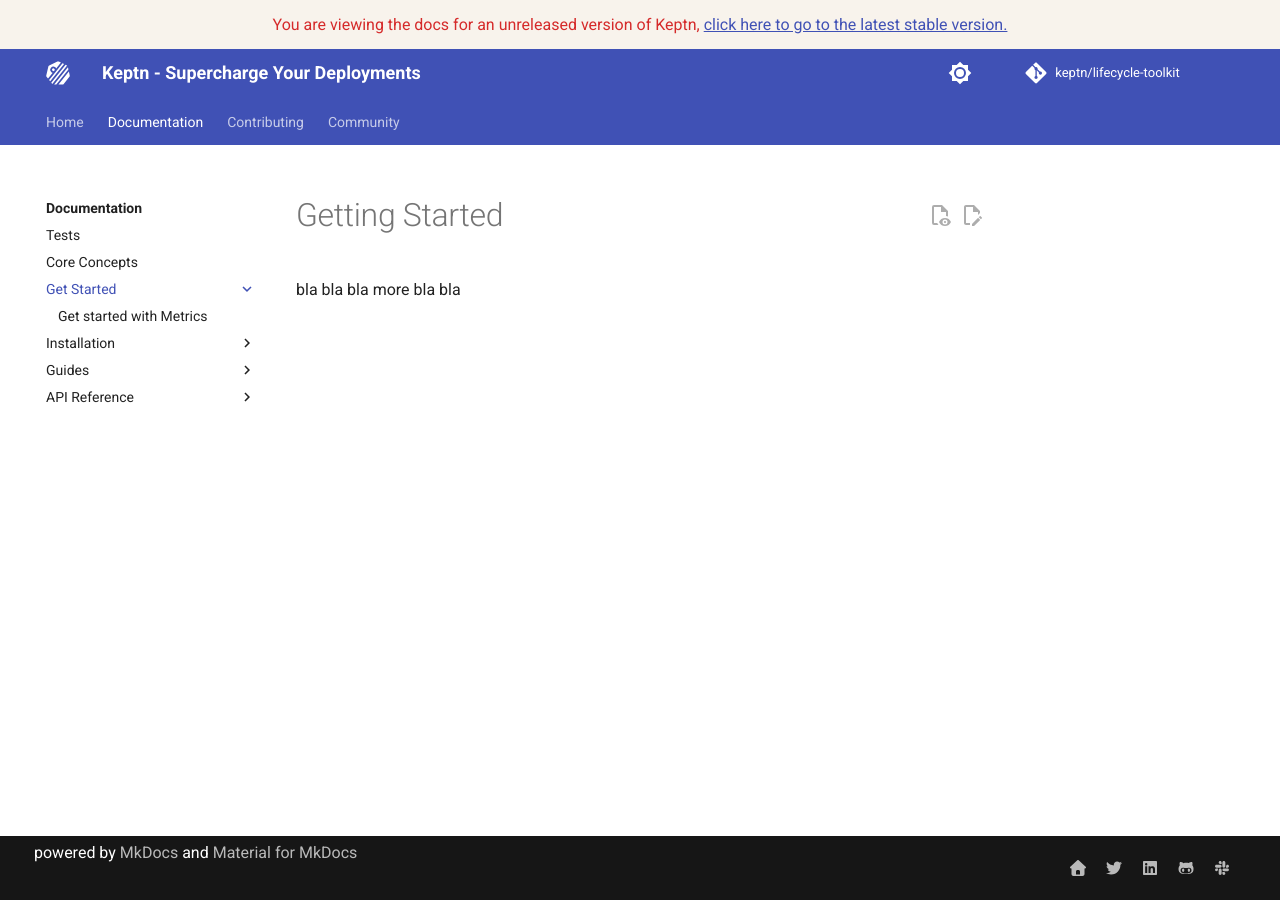
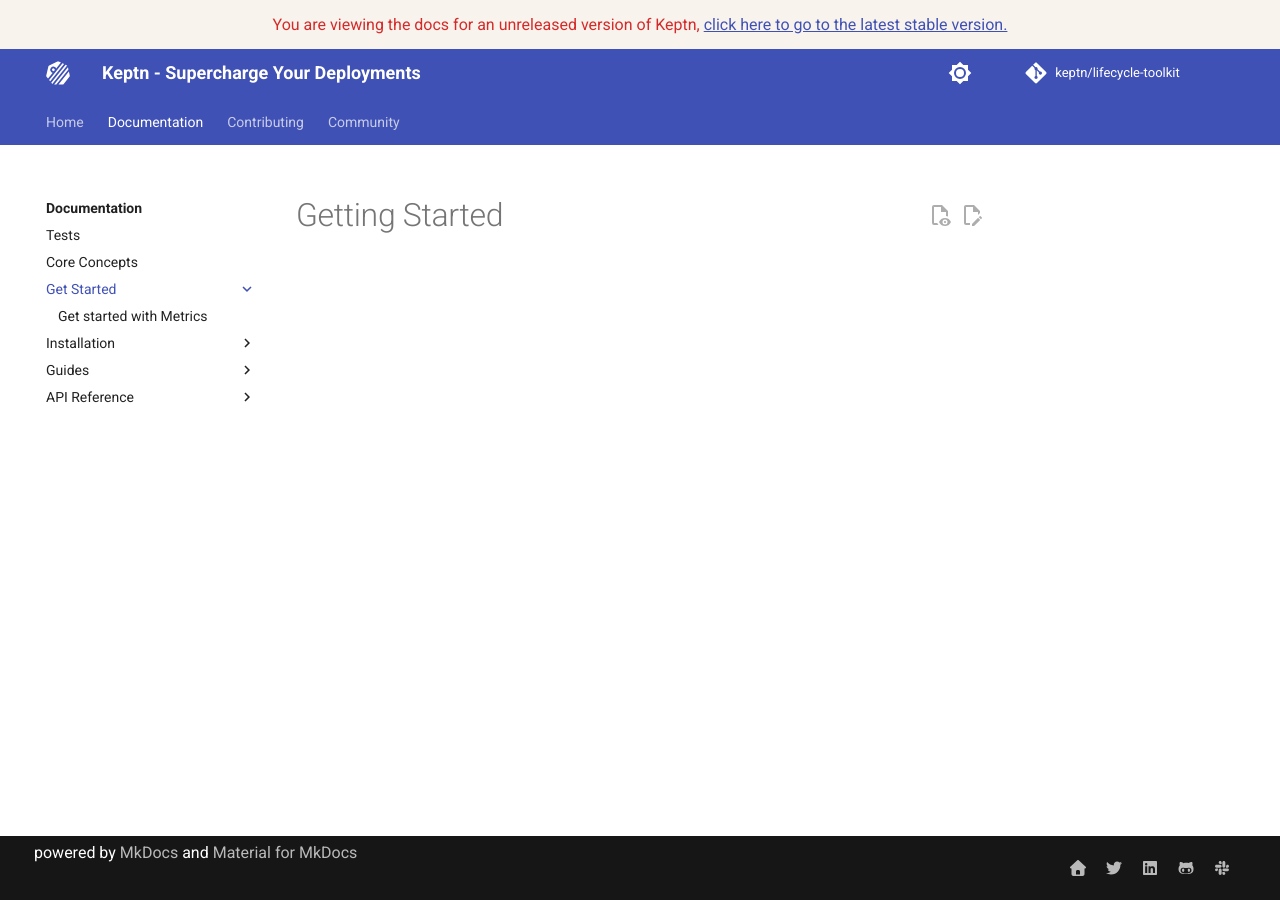
Before and after one commit to mowies/mkdocs-testing, an MkDocs documentation site: the page built from docs/docs/getting-started/index.md, in a window 1280 px wide. Built offline with MkDocs 1.6.1 and Material for MkDocs 9.7.7, drawn with Linux system fonts in a browser that asks for light colours; plug-ins that fetch from the network failed and are left out; comment, search, counter and statistics services are not loaded.

Commit message:
remove old stuff
Signed-off-by: Moritz Wiesinger <moritz.wiesinger@dynatrace.com>

```diff
--- a/docs/docs/getting-started/index.md
+++ b/docs/docs/getting-started/index.md
@@ -1,3 +1 @@
 # Getting Started
-
-bla bla bla more bla bla
```
